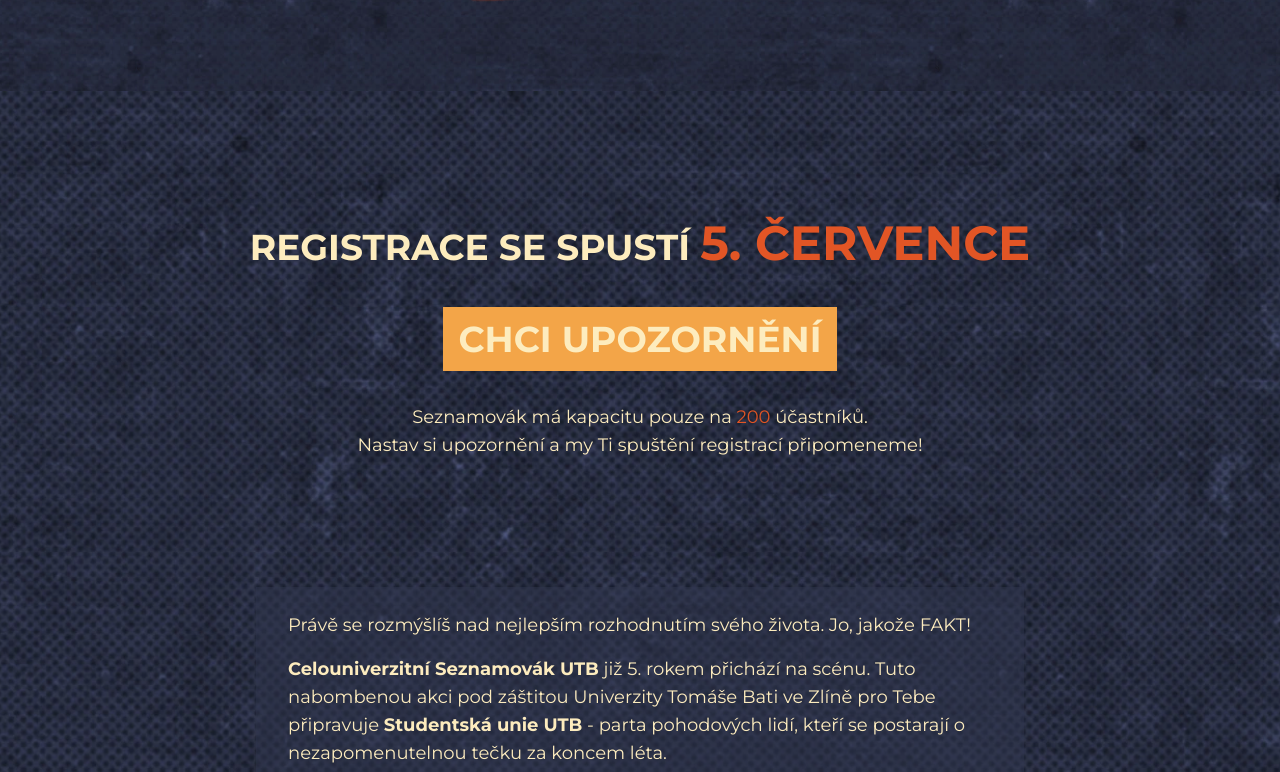
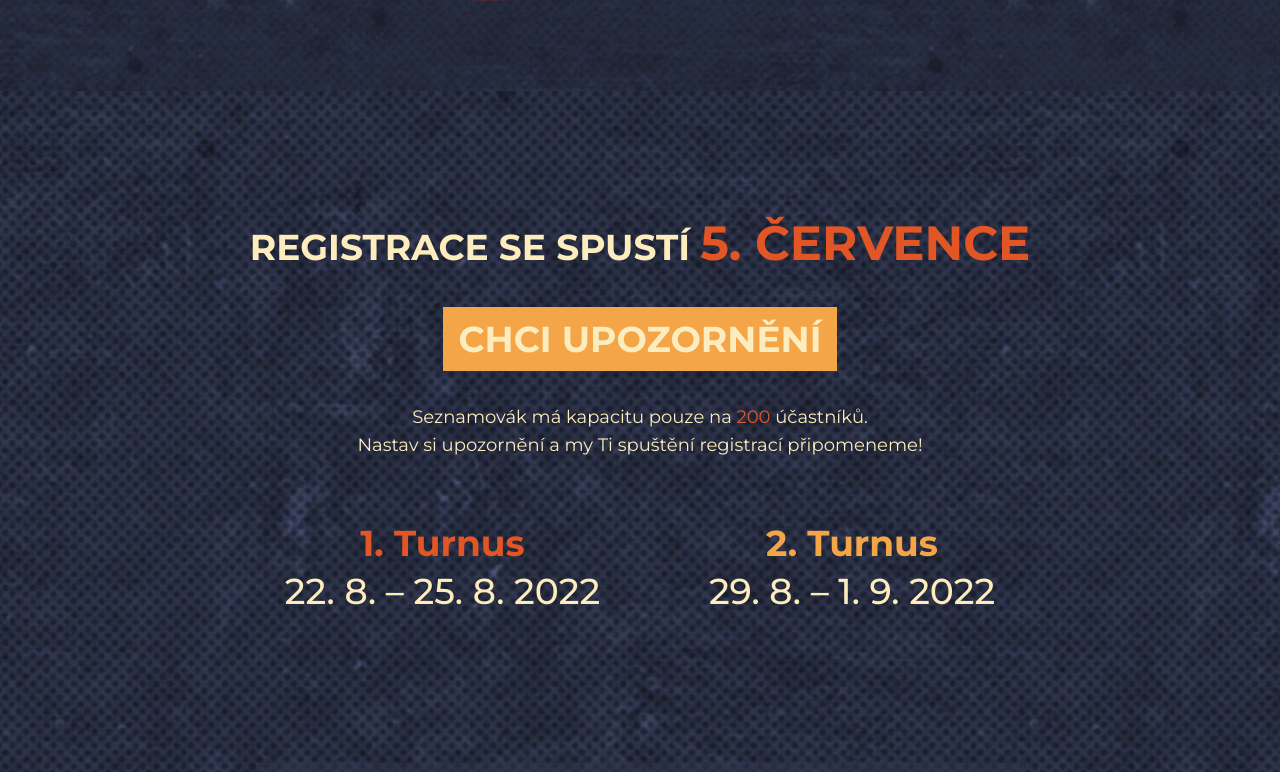
Before and after one commit to SU-UTB/web-seznamovak-2022, a React (Create React App) app: page / in a window 1280 px wide. Shown: the part 973-1745 px from the top of the page. Built offline with nearby package versions, Linux system fonts and the light colour scheme; the HTML template or start-up script is replaced by a standard one.

Commit message:
styling updates

```diff
--- a/src/components/moleculs/Notification.js
+++ b/src/components/moleculs/Notification.js
@@ -1,12 +1,15 @@
 const Notification = () => {
   return (
     <div className="px-4 lg:px-0 flex flex-col items-center w-full">
-      <h2 className="font-bold mb-2 text-beige text-2xl lg:text-4xl">REGISTRACE SE SPUSTÍ <span className="text-3xl lg:text-5xl text-orange">5. ČERVENCE</span></h2>
+      <h2 className="font-bold mb-2 text-beige text-2xl lg:text-4xl">
+        REGISTRACE SE SPUSTÍ <br className="md:hidden" /> <span className="text-3xl lg:text-5xl text-orange"> 5. ČERVENCE</span>
+      </h2>
       <a href="https://docs.google.com/forms/d/e/1FAIpQLSeJa9s0eo8eBFntavLecKhKv2laoQ9WS5nGpviRlHgSFAsJ7Q/viewform" target="_blank" rel="nopener noreferrer" className="text-beige font-bold text-2xl lg:text-4xl px-4 py-3 max-w-md block bg-yellow_orange my-8">
         CHCI UPOZORNĚNÍ
       </a>
       <p className="text-lg text-beige">Seznamovák má kapacitu pouze na <span className="text-orange">200</span> účastníků.<br />
       Nastav si upozornění a my Ti spuštění registrací připomeneme!</p>
+
     </div>
   )
 }
--- /dev/null
+++ b/src/components/moleculs/TurnusHeadline.js
@@ -0,0 +1,9 @@
+const TurnusHeadline = ({ title, date, color }) => {
+  return (
+    <div className="turnus-headline">
+      <h3 className="font-bold mb-2 text-4xl"  style={{color: `${color}`}}>{title}</h3>
+      <h4 className="mb-6 text-beige font-medium text-4xl">{date}</h4>
+    </div>
+  )
+}
+export default TurnusHeadline
--- a/src/components/moleculs/TurnusItem.js
+++ b/src/components/moleculs/TurnusItem.js
@@ -1,12 +1,12 @@
 import { SpinnerCircular } from 'spinners-react'
+import TurnusHeadline from './TurnusHeadline'
 
 const TurnusItem = ({ title, date, totalPlaces, color, data, isLoading, error, regLink, subRegLink }) => {
   const availablePlaces = data.length > 0 ? totalPlaces - data[0].data.length : 0
 
   return (
     <div className="turnus mx-4 mb-32 lg:mb-12 xl:mb-0">
-      <h3 className="font-bold mb-2 text-beige text-4xl">{title}</h3>
-      <h4 className="mb-6 text-beige font-medium text-4xl">{date}</h4>
+      <TurnusHeadline title={title} date={date} />
       { isLoading &&
         <div className="flex justify-center">
           <SpinnerCircular thickness={220} color="#FDECBE" />
--- a/src/components/sections/Application.js
+++ b/src/components/sections/Application.js
@@ -4,6 +4,7 @@
 import Information from './Information'
 import InfoText from '../InfoText'
 import Notification from '../moleculs/Notification'
+import TurnusHeadline from '../moleculs/TurnusHeadline'
 
 const Application = () => {
   // year:month(0-11):day:hour:minute:second
@@ -25,7 +26,7 @@
   const turnusList = [
     {
       title: '1. Turnus',
-      date: '22.8. – 25.8.2022',
+      date: '22. 8. – 25. 8. 2022',
       totalPlaces: 100,
       color: '#E25525',
       data: turnusOneData,
@@ -36,7 +37,7 @@
     },
     {
       title: '2. Turnus',
-      date: '29.8. – 1.9.2022',
+      date: '29. 8. – 1. 9. 2022',
       totalPlaces: 100,
       color: '#F3A548',
       data: turnusTwoData,
@@ -50,7 +51,19 @@
   return (
     <section id="prihlaska">
       <div className="w-full lg:w-4/5 mx-auto flex justify-around flex-wrap pt-32 lg:pb-16">
-        {!shouldStartRegistration && <Notification />}
+        {!shouldStartRegistration &&
+          <div className="notify-headline w-full">
+            <Notification />
+            <div className="flex justify-around flex-wrap w-full lg:w-4/5 mx-auto pt-16">
+              {
+                turnusList.map(({ title, date, color }) => (
+                  <TurnusHeadline key={title} title={title} date={date} color={color} />
+                ))
+              }
+            </div>
+          </div>
+
+        }
         {
           shouldStartRegistration &&
           turnusList.map(({ title, date, totalPlaces, linkToAssign, color, data, isLoading, error, regLink, subRegLink}) => (
@@ -66,6 +79,7 @@
               error={error}
               regLink={regLink}
               subRegLink={subRegLink}
+              shouldStart={shouldStartRegistration}
             />
           ))
         }
```
